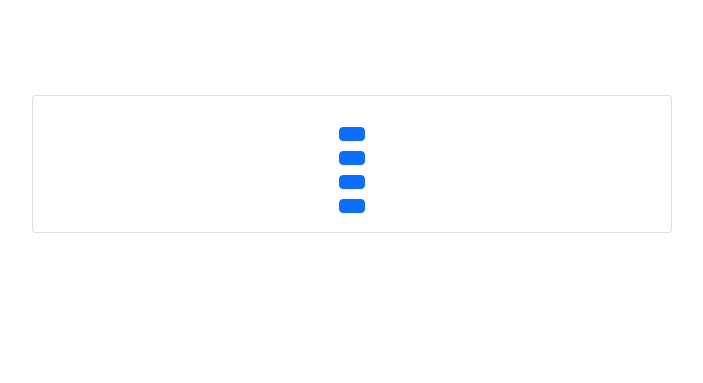
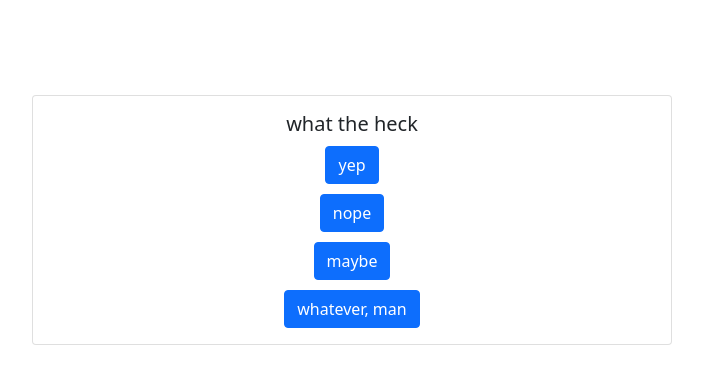
Before and after one commit to acbewley/coding-quiz, a plain HTML site: page index.html in a window 1280 px wide. Both pictures are taken after a click on the link "Start". Shown: the part 53-436 px from the top of the page, without its empty margins (288-991 px from the left). Drawn offline with nearby package versions, Linux system fonts and the light colour scheme.

Commit message:
Fixed question selection and added answer button event listeners

```diff
--- a/assets/script.js
+++ b/assets/script.js
@@ -1,44 +1,116 @@
 var startButton = document.querySelector("#start-button");
 var introCard = document.querySelector("#intro")
 var questionCard = document.querySelector("#question");
+var questionText = document.querySelector("#question-text")
+var answers = document.querySelectorAll("#answers")
 var answer1 = document.querySelector("#answer-1");
 var answer2 = document.querySelector("#answer-2");
 var answer3 = document.querySelector("#answer-3");
 var answer4 = document.querySelector("#answer-4");
-var timer = document.querySelector("#timer")
+var timer = document.querySelector("#timer");
+var rightWrong = document.querySelector("#right-wrong")
+var currentQuestion = 0
 var questions = [
     {
-        question: "What coding language is used to create the basic appearance of a webpage?",
-        answers: {
-            a: "CSS",
-            b: "HTML",
-            c: "Javascript",
-            d: "Python"
+        question: "what the heck",
+        answer: {
+            a: "yep",
+            b: "nope",
+            c: "maybe",
+            d: "whatever, man"
         },
-        correct: "b",
+        correct: "nope"
     },
     {
-        question: "What coding laguage is used to change and sylize the look of an HTML page?",
-        answers: {
-            a: "CSS",
-            b: "HTML",
-            c: "Javascript",
-            d: "Python"
+        question: "how the heck?",
+        answer: {
+            a: "idk",
+            b: "crazy",
+            c: "wow",
+            d: "hooo"
         },
-        correct: "a",
+        correct: "hooo"
     },
     {
-        question: "What coding language is used to create the behind the scenes functions of a webpage, such as button clicks and animation?",
-        answers: {
-            a: "CSS",
-            b: "HTML",
-            c: "Javascript",
-            d: "Python"
+        question: "when the heck",
+        answer: {
+            a: "then",
+            b: "now",
+            c: "never",
+            d: "forever"
         },
+        correct: "never"
     }
-];
+]
 
-startButton.addEventListener("click", function() {
+function getQuestions() {
+    questionText.textContent = questions[currentQuestion].question
+    answer1.textContent = questions[currentQuestion].answer.a
+    answer2.textContent = questions[currentQuestion].answer.b
+    answer3.textContent = questions[currentQuestion].answer.c
+    answer4.textContent = questions[currentQuestion].answer.d
+};
+
+startButton.addEventListener("click", function () {
     introCard.setAttribute("class", "d-none");
     questionCard.setAttribute("class", "card");
+    getQuestions();
+    console.log(questions.length)
 });
+
+answer1.addEventListener("click", function () {
+    if (answer1.textContent === questions[currentQuestion].correct) {
+        rightWrong.textContent = "Correct!";
+    } else if (answer1.textContent != questions[currentQuestion].correct) {
+        rightWrong.textContent = "Wrong!";
+    }
+    if (currentQuestion < (questions.length - 1)) {
+        currentQuestion++;
+        getQuestions();
+    } else {
+        console.log("done")
+    }
+
+})
+
+answer2.addEventListener("click", function () {
+    if (answer2.textContent === questions[currentQuestion].correct) {
+        rightWrong.textContent = "Correct!";
+    } else if (answer2.textContent != questions[currentQuestion].correct) {
+        rightWrong.textContent = "Wrong!";
+    }
+    if (currentQuestion < (questions.length - 1)) {
+        currentQuestion++;
+        getQuestions();
+    } else {
+        console.log("done")
+    }
+})
+
+answer3.addEventListener("click", function () {
+    if (answer3.textContent === questions[currentQuestion].correct) {
+        rightWrong.textContent = "Correct!";
+    } else if (answer3.textContent != questions[currentQuestion].correct) {
+        rightWrong.textContent = "Wrong!";
+    }
+    if (currentQuestion < (questions.length - 1)) {
+        currentQuestion++;
+        getQuestions();
+    } else {
+        console.log("done")
+    }
+})
+
+answer4.addEventListener("click", function () {
+    if (answer4.textContent === questions[currentQuestion].correct) {
+        rightWrong.textContent = "Correct!";
+    } else if (answer4.textContent != questions[currentQuestion].correct) {
+        rightWrong.textContent = "Wrong!";
+    }
+    if (currentQuestion < (questions.length - 1)) {
+        currentQuestion++;
+        getQuestions();
+    } else {
+        console.log("done")
+    }
+})
--- a/assets/style.css
+++ b/assets/style.css
@@ -20,3 +20,11 @@ button {
     top: 0;
     font-size: 20px;
 }
+
+#answers {
+    margin-top: 10px;
+}
+
+#right-wrong {
+    text-align: center;
+}
--- a/index.html
+++ b/index.html
@@ -25,14 +25,17 @@
                 <a id="start-button" class="btn btn-primary">Start</a>
             </div>
         </div>
-        <div id="question" class="card invisible" style="width: 40rem;">
+        <div id="question" class="card d-none" style="width: 40rem;">
             <div class="card-body">
-                <h5 class="card-title"></h5>
-                <div><a id="answer-1" class="btn btn-primary"></a></div>
-                <div><a id="answer-2" class="btn btn-primary"></a></div>
-                <div><a id="answer-3" class="btn btn-primary"></a></div>
-                <div><a id="answer-4" class="btn btn-primary"></a></div>
+                <h5 id="question-text" class="card-title"></h5>
+                <div id="answers"><a id="answer-1" class="btn btn-primary"></a></div>
+                <div id="answers"><a id="answer-2" class="btn btn-primary"></a></div>
+                <div id="answers"><a id="answer-3" class="btn btn-primary"></a></div>
+                <div id="answers"><a id="answer-4" class="btn btn-primary"></a></div>
             </div>
+        </div>
+        <div>
+            <h5 id="right-wrong"></h5>
         </div>
     </div>
     <script src="./assets/script.js"></script>
```
